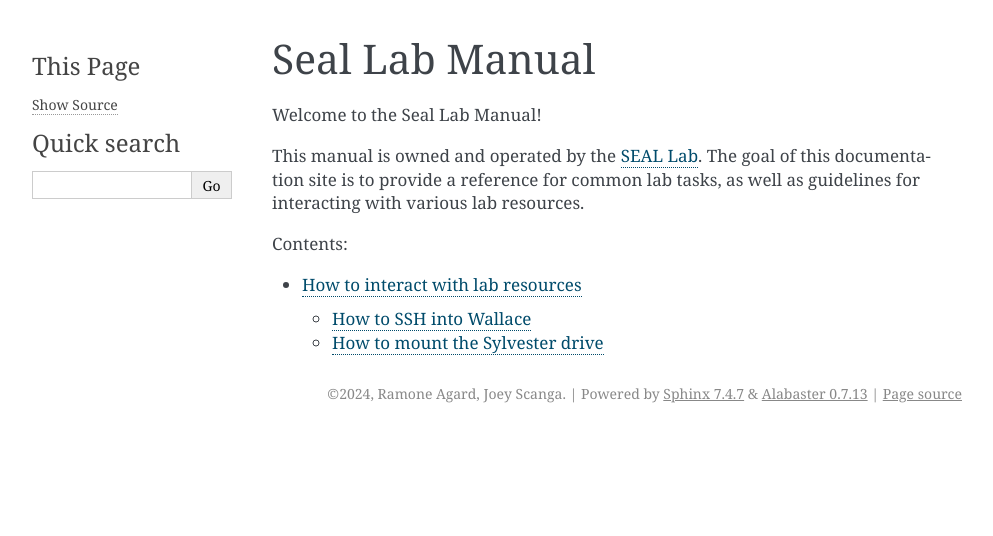
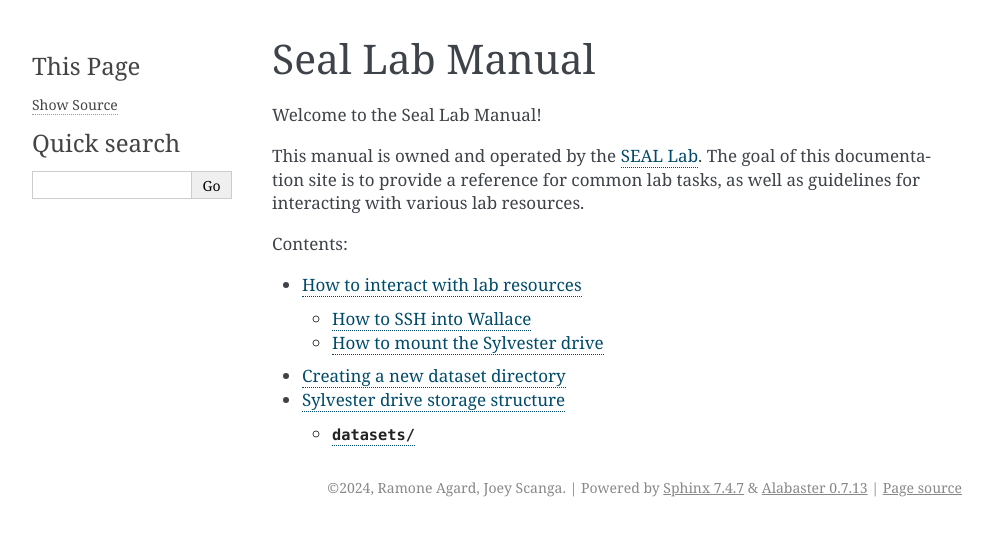
Before and after one commit to washu-ocean/OceanLabDocs, a Sphinx documentation site: the page built from source/index.rst, in a window 1280 px wide. Shown: the top 536 px of the page, without its empty margins (148-1141 px from the left). Built offline with Sphinx 7.4.7, drawn with Linux system fonts in a browser that asks for light colours.

Commit message:
Doc for creating new dataset directories added

```diff
--- a/source/index.rst
+++ b/source/index.rst
@@ -15,3 +15,5 @@
    :caption: Contents:
 
    How to interact with lab resources <interacting_with_resources>
+   Creating a new dataset directory <new_datasets>
+   Sylvester drive storage structure <storage>
--- /dev/null
+++ b/source/new_datasets.rst
@@ -0,0 +1,2 @@
+Creating a new dataset directory
+================================
```
